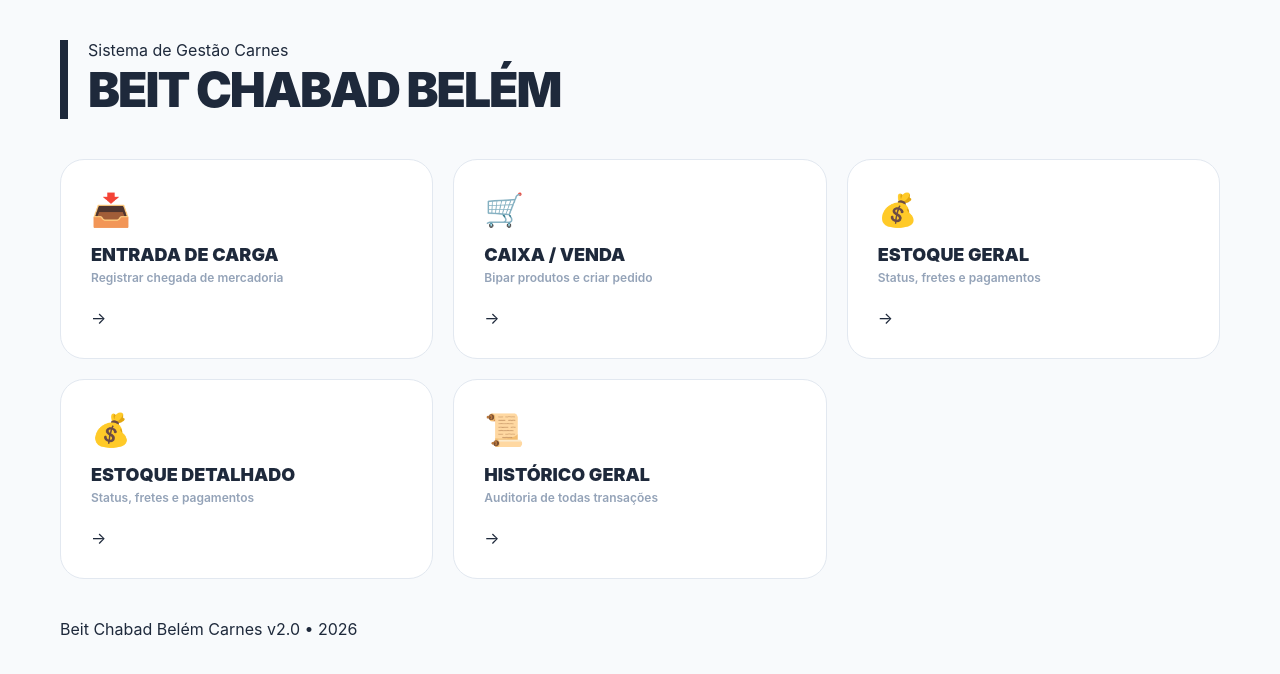
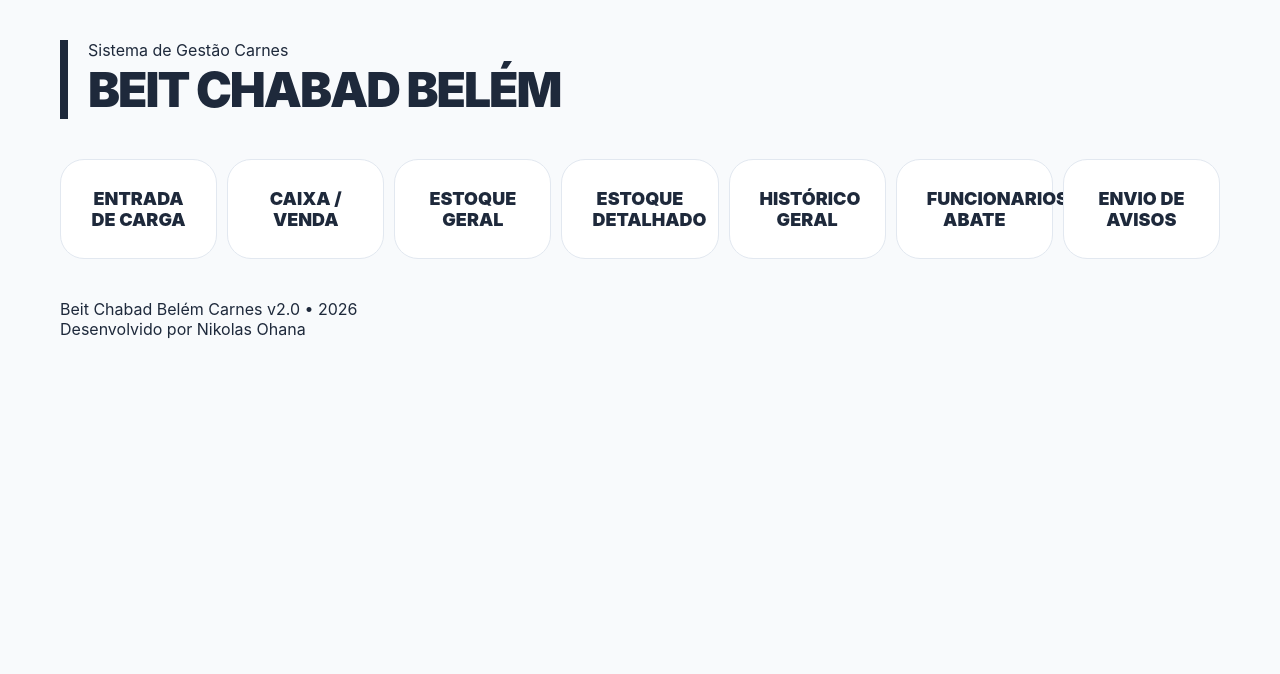
Before and after one commit to Nikolas14/sitio-bc, a Next.js app: page / in a window 1280 px wide. Shown: the top 674 px of the page. Built offline with nearby package versions, Linux system fonts and the light colour scheme; no server answers; the database is empty.

Commit message:
Ajuste do dash board

```diff
--- a/app/page.module.css
+++ b/app/page.module.css
@@ -15,7 +15,6 @@
 .header h1 {
   font-size: 48px;
   font-weight: 900;
-  italic: true;
   color: #1e293b;
   letter-spacing: -2px;
   text-transform: uppercase;
@@ -24,8 +23,8 @@
 /* Grid de Atalhos */
 .menuGrid {
   display: grid;
-  grid-template-columns: repeat(auto-fit, minmax(280px, 1fr));
-  gap: 20px;
+  grid-template-columns: repeat(auto-fit, minmax(150px, 1fr));
+  gap: 10px;
   margin-bottom: 40px;
 }
 
@@ -39,7 +38,9 @@
   display: flex;
   flex-direction: column;
   justify-content: space-between;
-  height: 200px;
+  height: 100px;
+  text-align: center;
+  justify-content: center;
 }
 
 .menuCard:hover {
@@ -48,26 +49,4 @@
   border-color: #3b82f6;
 }
 
-.cardIcon { font-size: 32px; margin-bottom: 15px; }
 .cardTitle { font-size: 18px; font-weight: 900; color: #1e293b; text-transform: uppercase; }
-.cardDesc { font-size: 12px; color: #94a3b8; font-weight: 600; margin-top: 5px; }
-
-/* Seção de Resumo Financeiro */
-.statsRow {
-  display: grid;
-  grid-template-columns: repeat(auto-fit, minmax(350px, 1fr));
-  gap: 20px;
-}
-
-.statBox {
-  background: #1e293b;
-  color: white;
-  padding: 30px;
-  border-radius: 24px;
-  display: flex;
-  flex-direction: column;
-}
-
-.statLabel { font-size: 10px; font-weight: 900; color: #64748b; text-transform: uppercase; letter-spacing: 2px; }
-.statValue { font-size: 36px; font-weight: 900; margin-top: 10px; }
-.statSub { font-size: 11px; color: #94a3b8; margin-top: 5px; }
--- a/app/page.tsx
+++ b/app/page.tsx
@@ -1,59 +1,21 @@
 'use client';
 
-import { useEffect, useState } from 'react';
 import { useRouter } from 'next/navigation';
 import styles from './page.module.css';
-import { supabase } from '@/api/supabase';
 
 export default function Dashboard() {
   const router = useRouter();
-  const [stats, setStats] = useState({ aReceber: 0, pendentes: 0, vendasHoje: 0 });
-
-  useEffect(() => {
-    async function fetchDashboardStats() {
-      const hoje = new Date();
-      hoje.setHours(0,0,0,0);
-
-      const { data: transacoes } = await supabase
-        .from('ESTOQUE_transaction')
-        .select('total_price, discount_percent, shipping_cost, tax_amount, paid_amount, status, created_at')
-        .eq('type', 'OUT');
-
-      if (transacoes) {
-        let totalAReceber = 0;
-        let countPendentes = 0;
-        let countVendasHoje = 0;
-
-        transacoes.forEach(t => {
-          // Cálculo do valor final da transação
-          const sub = Number(t.total_price);
-          const desc = sub * (Number(t.discount_percent) / 100);
-          const final = (sub - desc) + Number(t.shipping_cost) + Number(t.tax_amount);
-
-          // Soma o que falta pagar (Saldo Devedor)
-          if (t.status !== 'CONCLUIDO' && t.status !== 'CANCELADO') {
-            totalAReceber += (final - Number(t.paid_amount));
-            countPendentes++;
-          }
-
-          // Vendas de hoje
-          if (new Date(t.created_at) >= hoje) {
-            countVendasHoje++;
-          }
-        });
-
-        setStats({ aReceber: totalAReceber, pendentes: countPendentes, vendasHoje: countVendasHoje });
-      }
-    }
-    fetchDashboardStats();
-  }, []);
 
   const atalhos = [
-    { title: 'Entrada de Carga', desc: 'Registrar chegada de mercadoria', icon: '📥', path: '/mov/entrada' },
-    { title: 'Caixa / Venda', desc: 'Bipar produtos e criar pedido', icon: '🛒', path: '/mov/venda' },
-    { title: 'Estoque Geral', desc: 'Status, fretes e pagamentos', icon: '💰', path: '/estoque' },
-    { title: 'Estoque Detalhado', desc: 'Status, fretes e pagamentos', icon: '💰', path: '/estoque/detalhado' },
-    { title: 'Histórico Geral', desc: 'Auditoria de todas transações', icon: '📜', path: '/transacoes' },
+    { title: 'Entrada de Carga', path: '/mov/entrada' },
+    { title: 'Caixa / Venda', path: '/mov/venda' },
+
+    { title: 'Estoque Geral', path: '/estoque' },
+    { title: 'Estoque Detalhado', path: '/estoque/detalhado' },
+    { title: 'Histórico Geral', path: '/transacoes' },
+
+    { title: 'Funcionarios abate', path: '/abate' },
+    { title: 'Envio de avisos', path: '/avisos' },
   ];
 
   return (
@@ -68,34 +30,15 @@ export default function Dashboard() {
         {atalhos.map((item, idx) => (
           <div key={idx} className={styles.menuCard} onClick={() => router.push(item.path)}>
             <div>
-              <div className={styles.cardIcon}>{item.icon}</div>
               <h2 className={styles.cardTitle}>{item.title}</h2>
-              <p className={styles.cardDesc}>{item.desc}</p>
-            </div>
-            <div className="text-right">
-              <span className="text-blue-500 font-black text-xl">→</span>
             </div>
           </div>
         ))}
       </div>
 
-      {/* RESUMO FINANCEIRO
-      <div className={styles.statsRow}>
-        <div className={styles.statBox} style={{ borderLeft: '8px solid #ef4444' }}>
-          <span className={styles.statLabel}>Total a Receber</span>
-          <span className={styles.statValue}>R$ {stats.aReceber.toLocaleString('pt-BR', { minimumFractionDigits: 2 })}</span>
-          <span className={styles.statSub}>{stats.pendentes} cobranças aguardando acerto</span>
-        </div>
-
-        <div className={styles.statBox} style={{ borderLeft: '8px solid #22c55e' }}>
-          <span className={styles.statLabel}>Movimentação de Hoje</span>
-          <span className={styles.statValue}>{stats.vendasHoje} Pedidos</span>
-          <span className={styles.statSub}>Vendas registradas nas últimas 24h</span>
-        </div>
-      </div> */}
-
       <footer className="mt-20 text-center opacity-20">
         <p className="text-[10px] font-black uppercase tracking-[0.2em]">Beit Chabad Belém Carnes v2.0 • 2026</p>
+        <p className="text-[10px] font-black uppercase tracking-[0.2em]">Desenvolvido por Nikolas Ohana</p>
       </footer>
     </div>
   );
```
